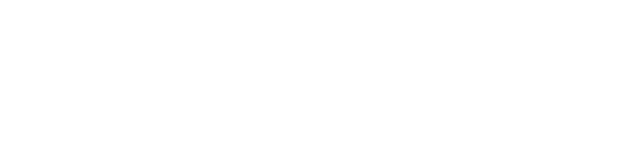
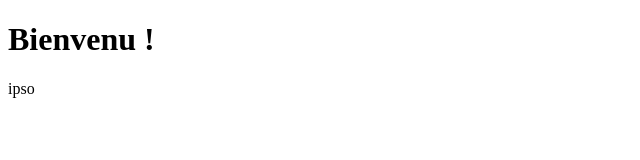
Before and after one commit to Bakfiets78/my-super-website, a plain HTML site: page index.html in a window 1280 px wide. Shown: the whole page, without its empty margins (0-640 px from the left). Drawn offline with Linux system fonts and the light colour scheme.

Commit message:
ajout d'un titre et d'un h1

```diff
--- a/index.html
+++ b/index.html
@@ -2,9 +2,11 @@
 <html>
   <head>
     <meta charset="UTF-8">
-    <title>title</title>
+    <title>Coucou la Famille!</title>
   </head>
   <body>
+    <h1> Bienvenu !</h1>
+    <p>ipso</p>
 
   </body>
 </html>
```
